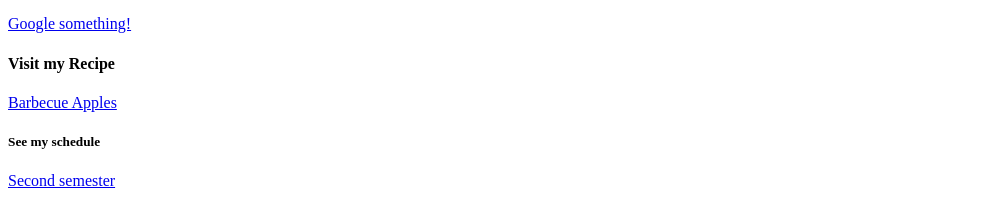
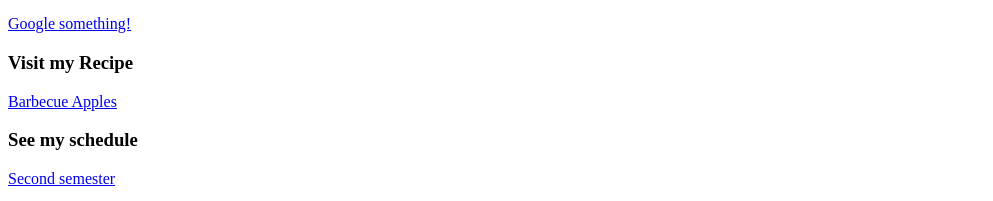
Before and after one commit to andrewdesrosiers/andrewdesrosiers.github.io, a plain HTML site: page index.html in a window 1280 px wide. Shown: the part 498-699 px from the top of the page, without its empty margins (0-993 px from the left). Drawn offline with Linux system fonts and the light colour scheme.

Commit message:
Add files via upload

```diff
--- a/index.html
+++ b/index.html
@@ -26,9 +26,9 @@
 
  <h3>My Favorite Web Site </h3>
  <p> <a href="https://google.com">Google something! </a> </p>
- <h4> Visit my Recipe </h4>
+ <h3> Visit my Recipe </h3>
  	<p> <a href ="recepie.html"> Barbecue Apples </a></p>
-  <h5> See my schedule </h5>
+  <h3> See my schedule </h3>
  	<p> <a href ="schedule.html"> Second semester </a></p>
 </body>
 </html>
```
